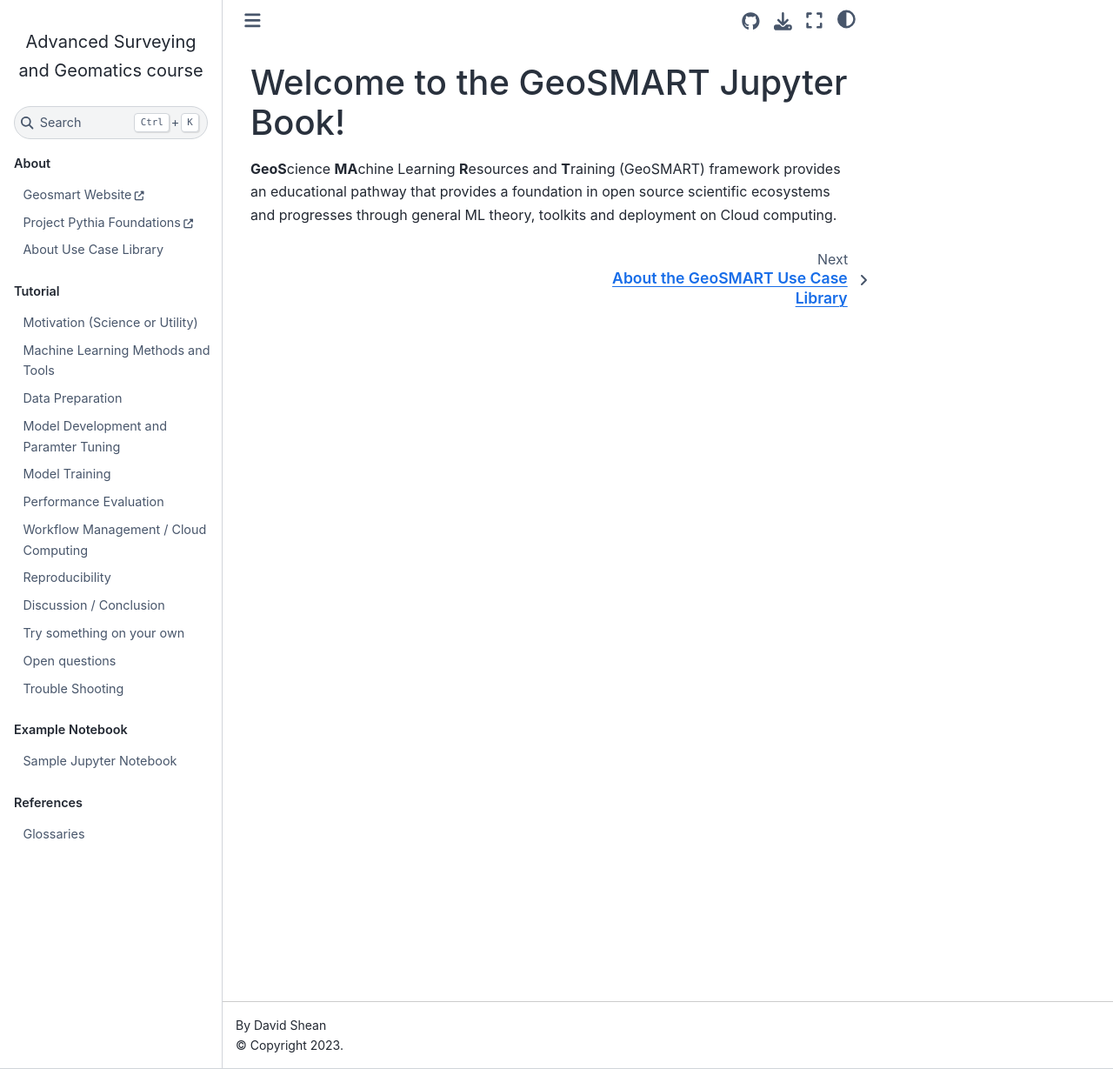
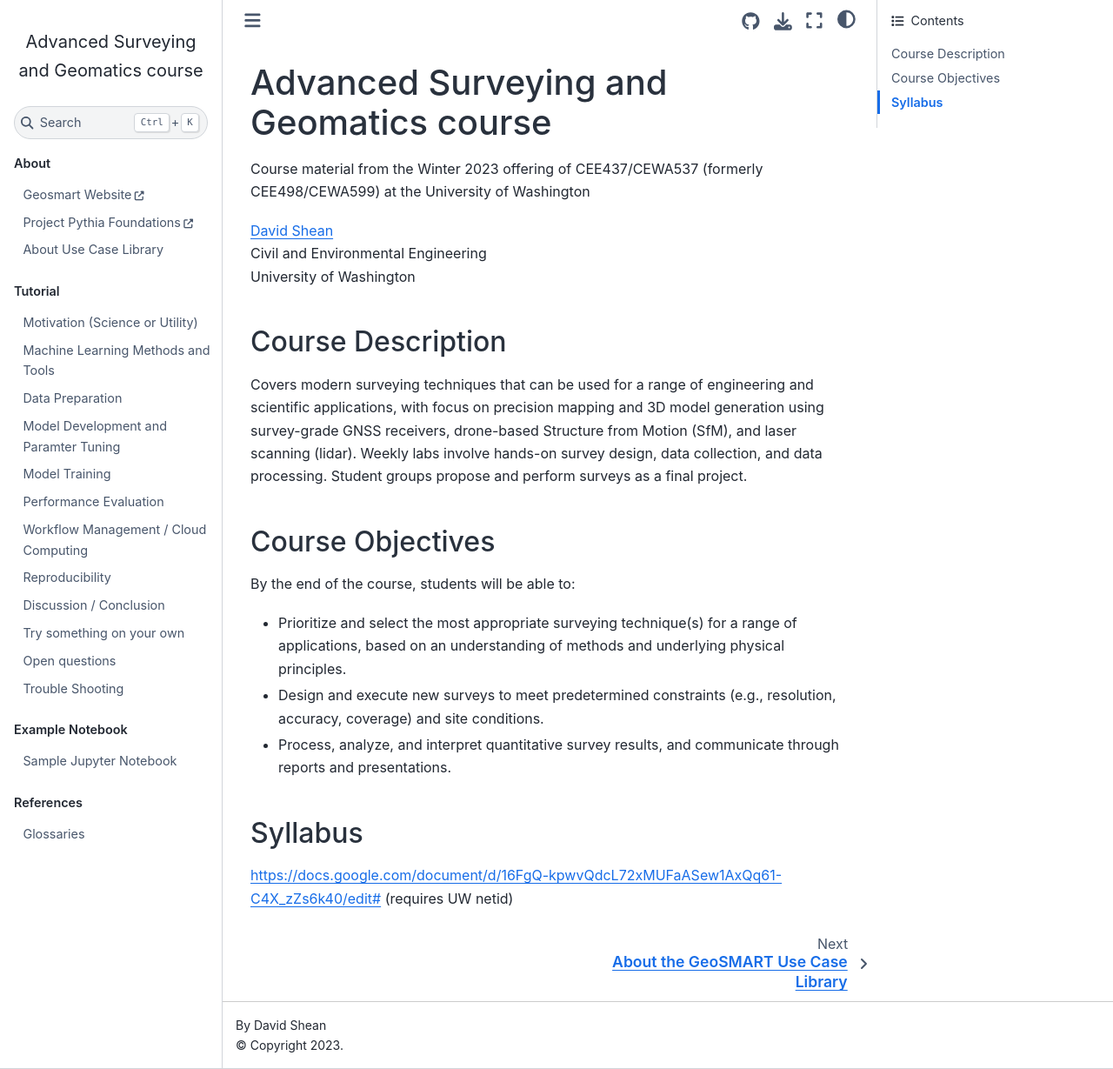
Before and after one commit to uw-cryo/AdvSurveying-Geomatics_course, a Jupyter Book: the page built from book/intro.md, in a window 1280 px wide and 1229 px high. Shown: the whole window at 87% size. Built offline with Jupyter Book 1.0.4 settings and Sphinx 7.4.7 and the Sphinx Book theme 1.1.4, drawn with Linux system fonts in a browser that asks for light colours; comment, search, counter and statistics services are not loaded.

Commit message:
Update intro.md

```diff
--- a/book/intro.md
+++ b/book/intro.md
@@ -1,3 +1,18 @@
-# Welcome to the GeoSMART Jupyter Book!
+# Advanced Surveying and Geomatics course
+Course material from the Winter 2023 offering of CEE437/CEWA537 (formerly CEE498/CEWA599) at the University of Washington
 
-**GeoS**cience **MA**chine Learning **R**esources and **T**raining (GeoSMART) framework provides an educational pathway that provides a foundation in open source scientific ecosystems and progresses through general ML theory, toolkits and deployment on Cloud computing.
+[David Shean](https://www.ce.washington.edu/facultyfinder/david-shean)
+Civil and Environmental Engineering
+University of Washington
+
+## Course Description
+Covers modern surveying techniques that can be used for a range of engineering and scientific applications, with focus on precision mapping and 3D model generation using survey-grade GNSS receivers, drone-based Structure from Motion (SfM), and laser scanning (lidar). Weekly labs involve hands-on survey design, data collection, and data processing. Student groups propose and perform surveys as a final project.
+
+## Course Objectives
+By the end of the course, students will be able to:
+* Prioritize and select the most appropriate surveying technique(s) for a range of applications, based on an understanding of methods and underlying physical principles.
+* Design and execute new surveys to meet predetermined constraints (e.g., resolution, accuracy, coverage) and site conditions.
+* Process, analyze, and interpret quantitative survey results, and communicate through reports and presentations.
+
+## Syllabus
+https://docs.google.com/document/d/16FgQ-kpwvQdcL72xMUFaASew1AxQq61-C4X_zZs6k40/edit# (requires UW netid)
```
